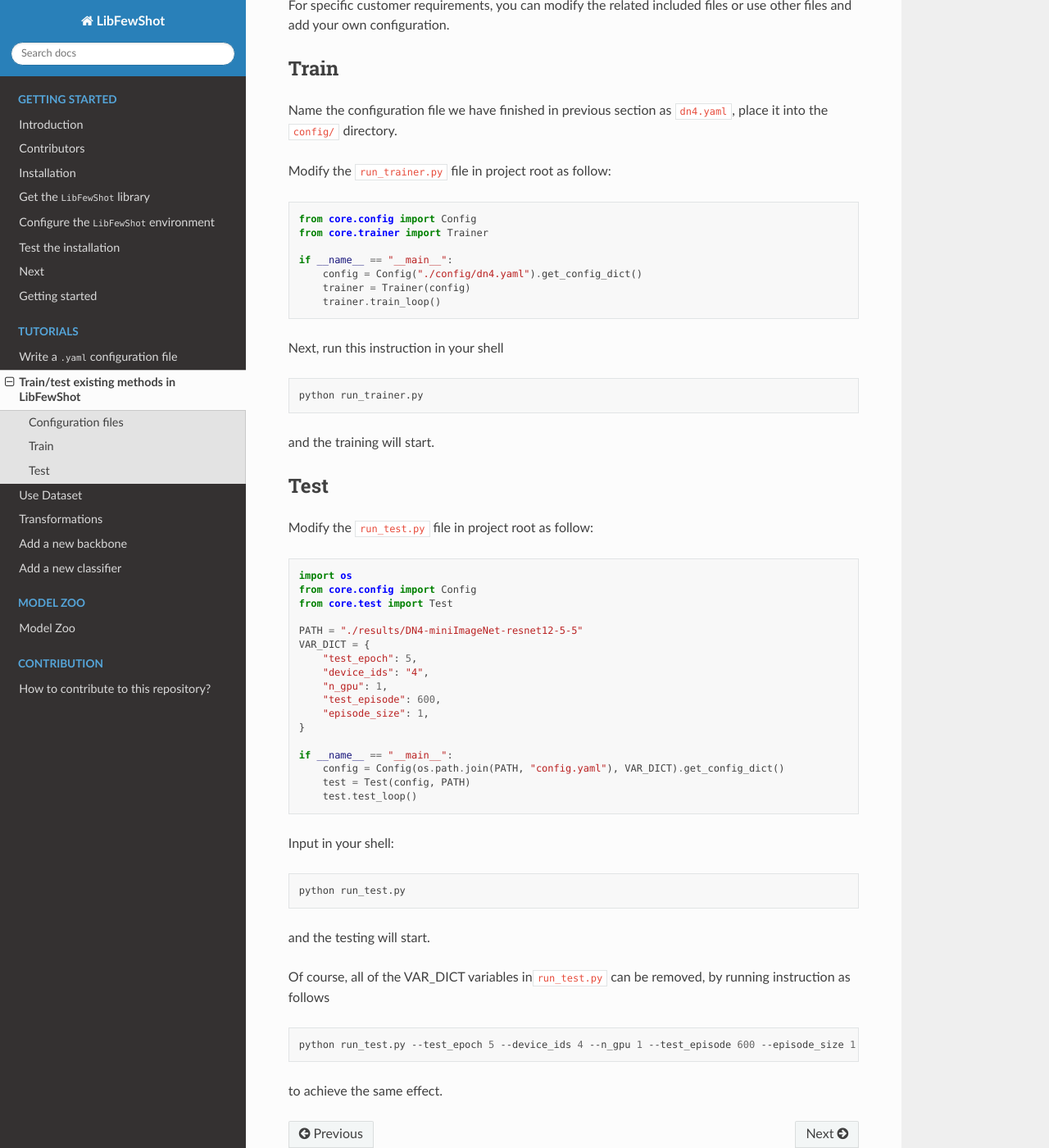
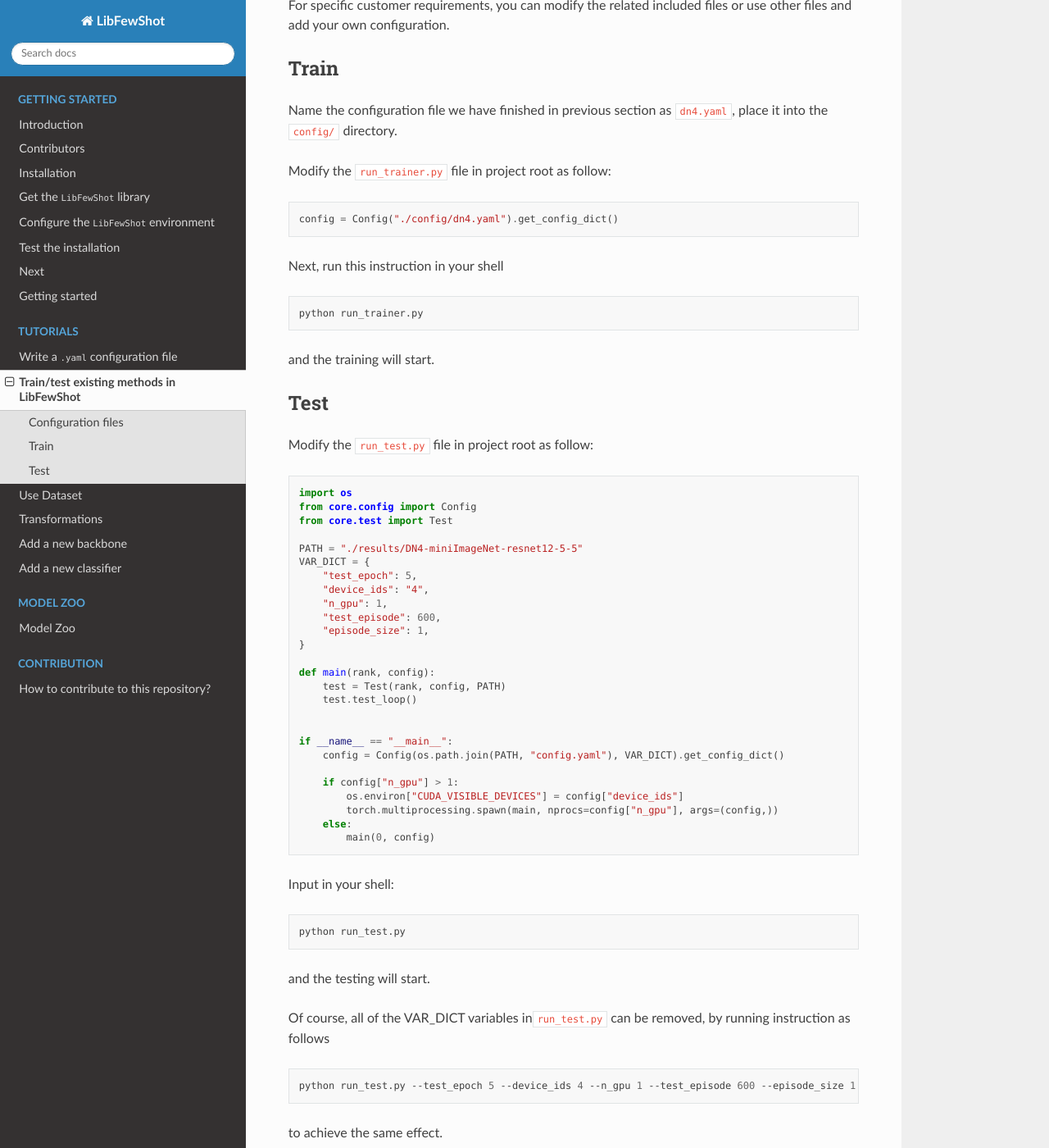
Before and after one commit to RL-VIG/LibFewShot, a Sphinx documentation site: the page built from docs/tutorials/t1-train_and_test_exist_methods.md, in a window 1280 px wide and 1400 px high, scrolled down 705 px. Shown: the whole window at 82% size. Built offline with Sphinx 7.4.7 and the Read the Docs theme 2.0.0, drawn with Linux system fonts in a browser that asks for light colours.

Commit message:
[doc] Synchronize some statements

````diff
--- a/docs/tutorials/t1-train_and_test_exist_methods.md
+++ b/docs/tutorials/t1-train_and_test_exist_methods.md
@@ -32,13 +32,7 @@
 Modify the `run_trainer.py` file in project root as follow:
 
 ```python
-from core.config import Config
-from core.trainer import Trainer
-
-if __name__ == "__main__":
-    config = Config("./config/dn4.yaml").get_config_dict()
-    trainer = Trainer(config)
-    trainer.train_loop()
+config = Config("./config/dn4.yaml").get_config_dict()
 ```
 
 Next, run this instruction in your shell
@@ -67,10 +61,19 @@
     "episode_size": 1,
 }
 
+def main(rank, config):
+    test = Test(rank, config, PATH)
+    test.test_loop()
+
+
 if __name__ == "__main__":
     config = Config(os.path.join(PATH, "config.yaml"), VAR_DICT).get_config_dict()
-    test = Test(config, PATH)
-    test.test_loop()
+
+    if config["n_gpu"] > 1:
+        os.environ["CUDA_VISIBLE_DEVICES"] = config["device_ids"]
+        torch.multiprocessing.spawn(main, nprocs=config["n_gpu"], args=(config,))
+    else:
+        main(0, config)
 
 ```
 
````
Also changed, not shown: docs/getting_started.md (+2 -13 lines), docs/install.md (+3 -13 lines).
